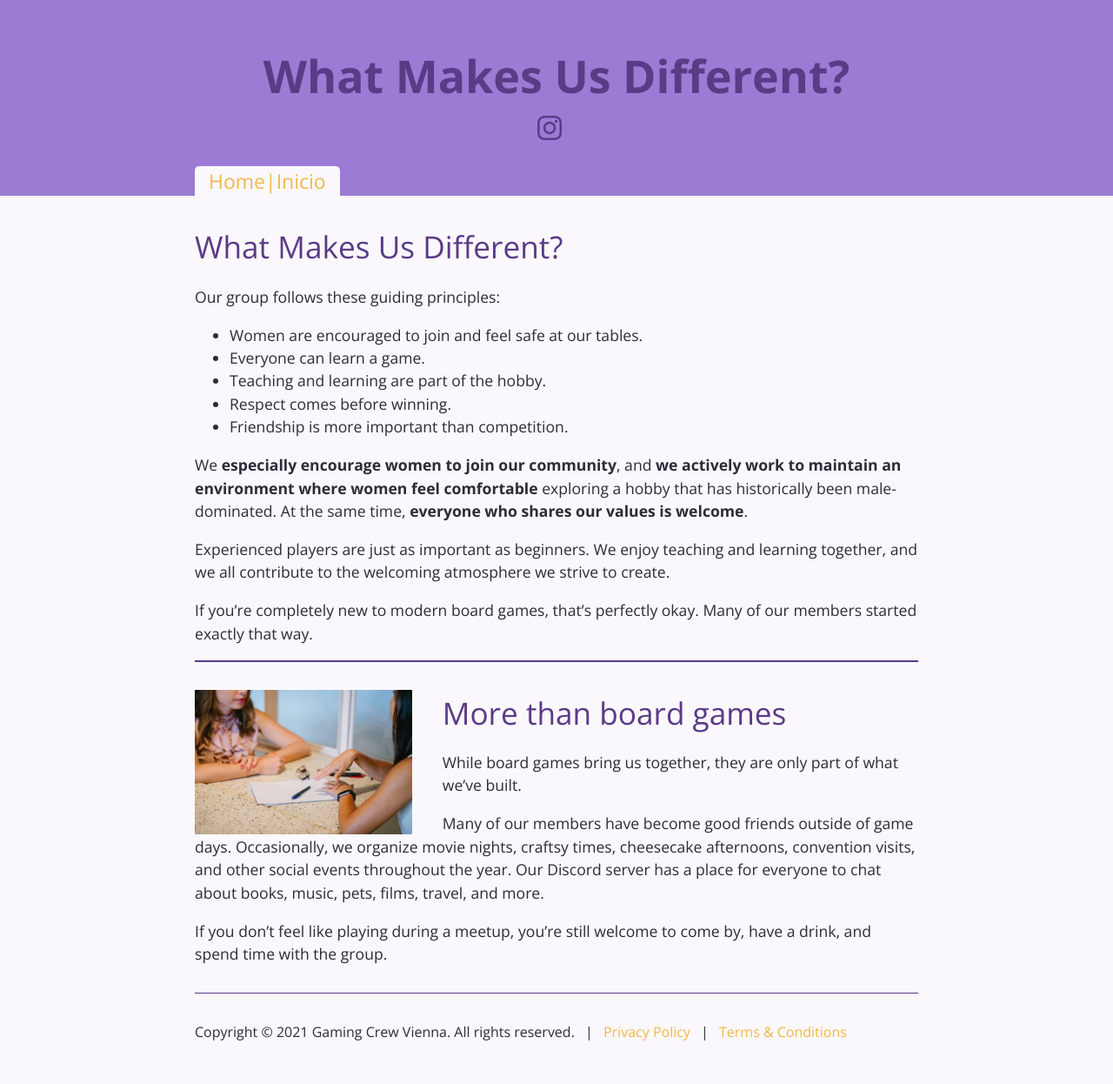
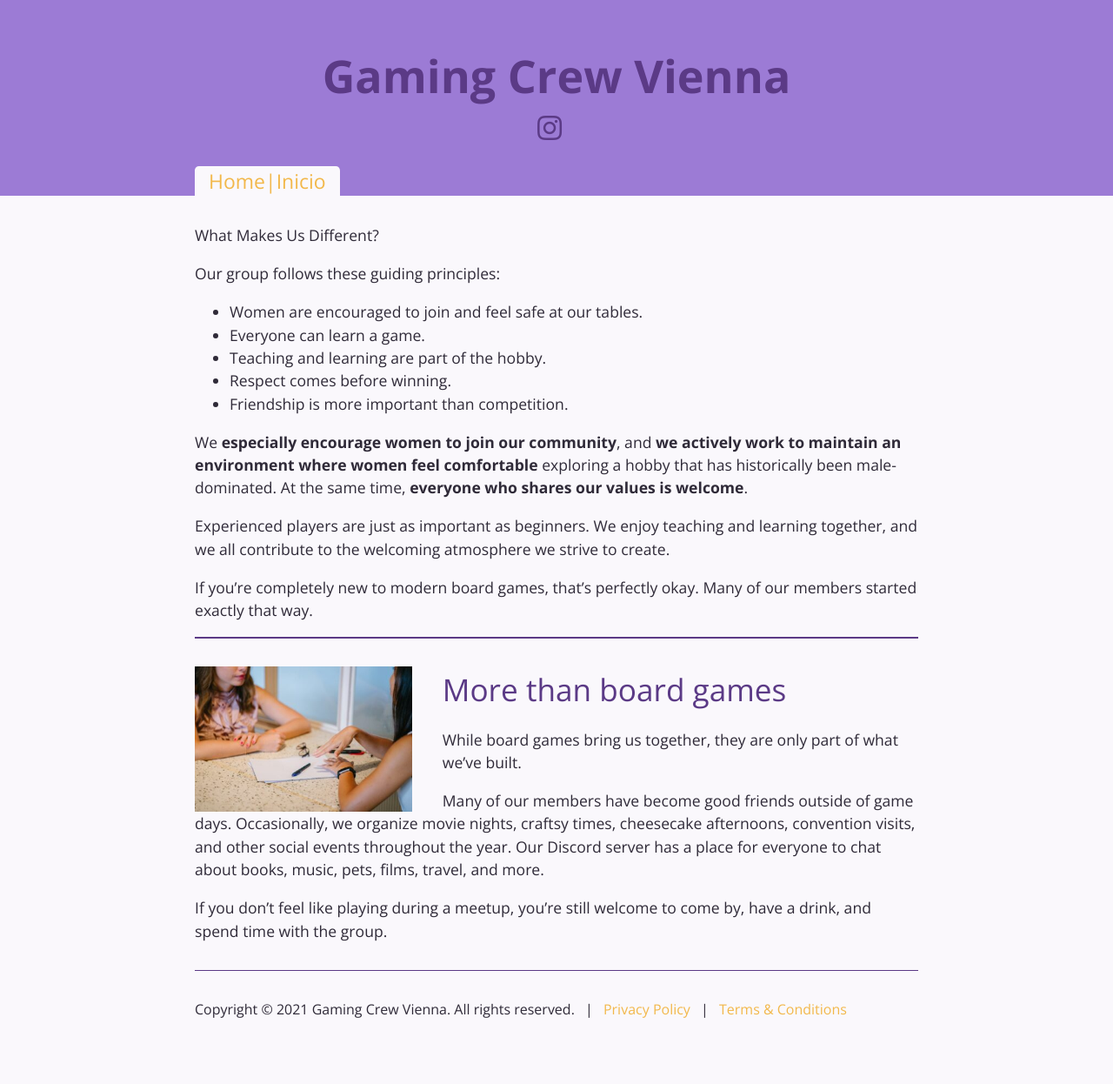
Before and after one commit to vnmorah/gamingcrew.vienna, a Jekyll site: the page built from index.md, in a window 1280 px wide. Shown: the whole page at 87% size. Built offline with Jekyll 4.4.1, drawn with Linux system fonts in a browser that asks for light colours; our own code applies the rules of GitHub Pages for plain Markdown files; after the commit the page ends 1220 px from its top, so only the background shows below that.

Commit message:
Update index.md

```diff
--- a/index.md
+++ b/index.md
@@ -29,7 +29,7 @@ feature_row:
 
 ---
 
-# What Makes Us Different?
+What Makes Us Different?
 
 Our group follows these guiding principles:
 
```
